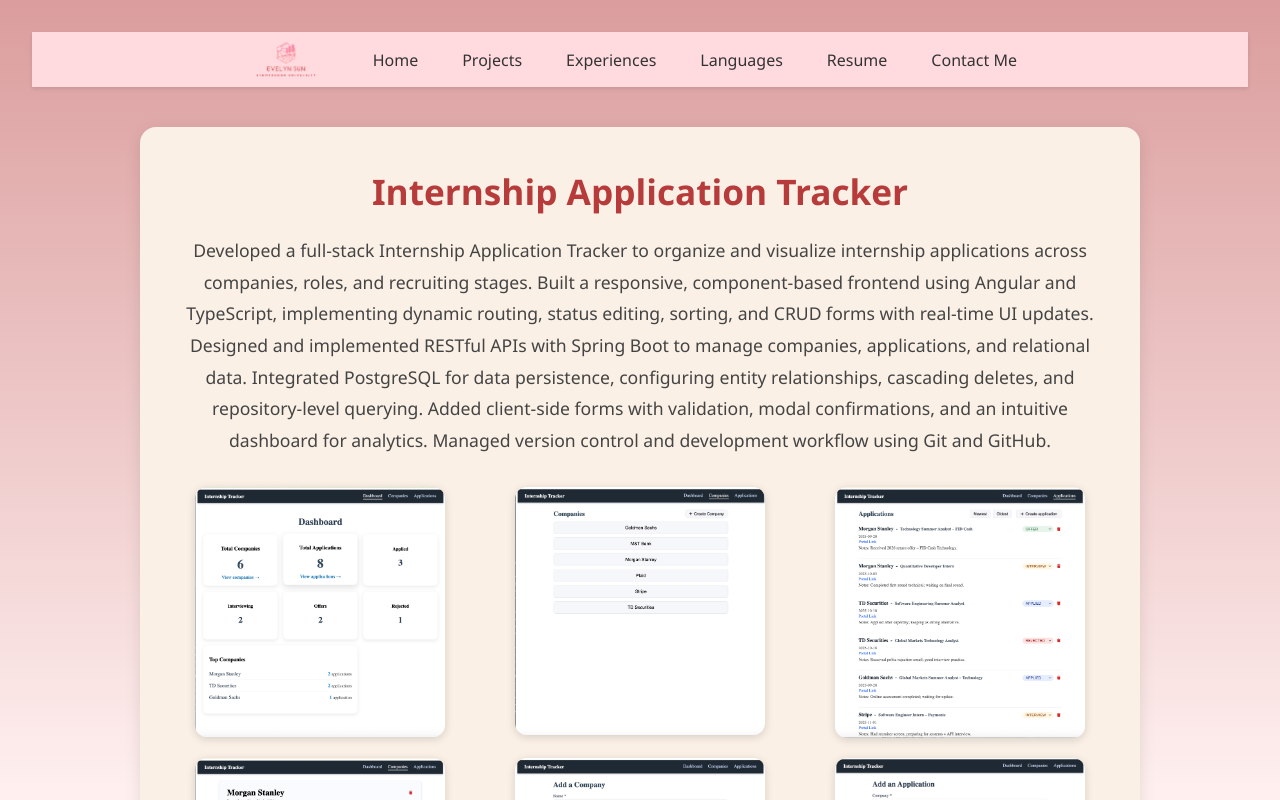
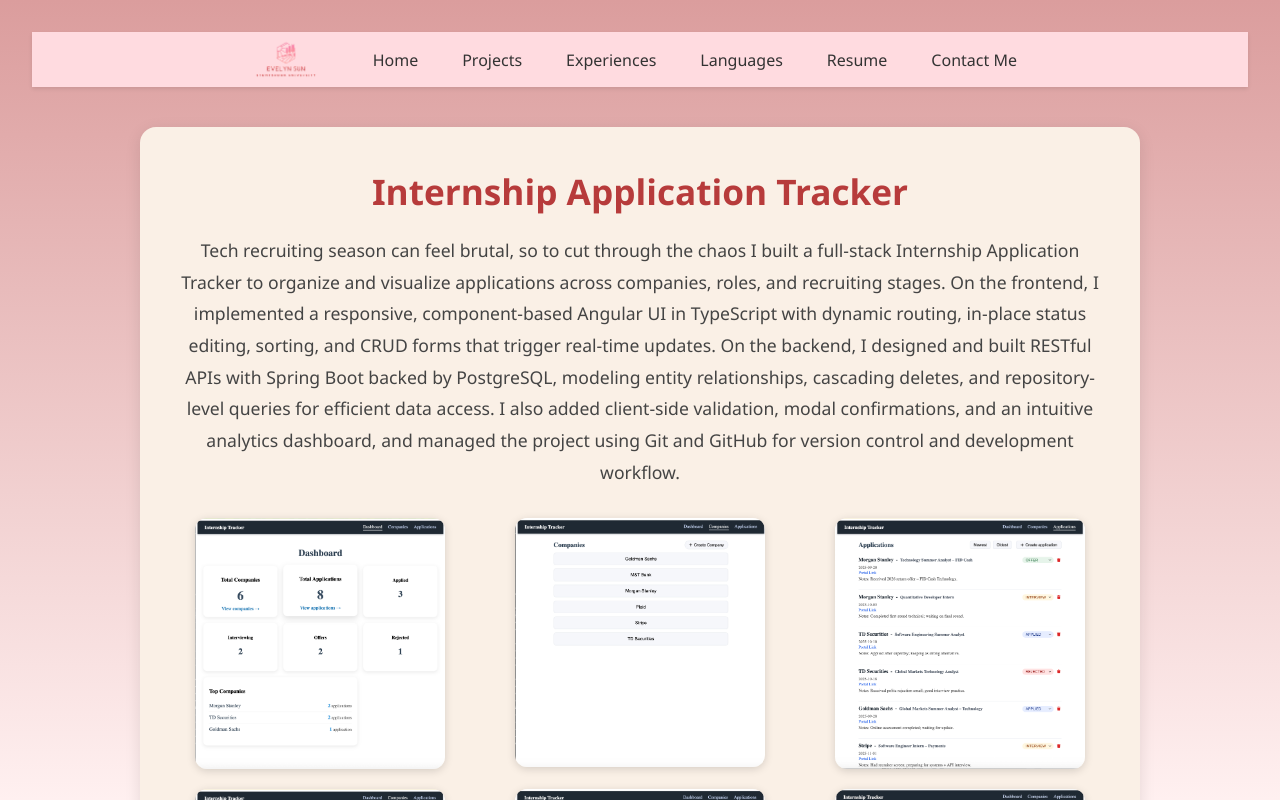
Before and after one commit to e2sun/Personal_Website, a React (Vite) app: page / in a window 1280 px wide. Both pictures are taken after a click on the link "Projects". Shown: the top 800 px of the page. Built offline with nearby package versions, Linux system fonts and the light colour scheme.

Commit message:
reword project description

```diff
--- a/src/Components/Projects.jsx
+++ b/src/Components/Projects.jsx
@@ -33,13 +33,14 @@ const projectData = [
     {
         title: 'Internship Application Tracker',
         description: [
-            `Developed a full-stack Internship Application Tracker to organize and visualize internship applications across companies,
-            roles, and recruiting stages. Built a responsive, component-based frontend using Angular and TypeScript, implementing
-            dynamic routing, status editing, sorting, and CRUD forms with real-time UI updates. Designed and implemented RESTful APIs
-            with Spring Boot to manage companies, applications, and relational data. Integrated PostgreSQL for data persistence,
-            configuring entity relationships, cascading deletes, and repository-level querying. Added client-side forms with validation,
-            modal confirmations, and an intuitive dashboard for analytics. Managed version control and development workflow using Git
-            and GitHub.`
+            `Tech recruiting season can feel brutal, so to cut through the chaos I built a full-stack Internship Application
+            Tracker to organize and visualize applications across companies, roles, and recruiting stages. On the
+            frontend, I implemented a responsive, component-based Angular UI in TypeScript with dynamic routing,
+            in-place status editing, sorting, and CRUD forms that trigger real-time updates. On the backend,
+            I designed and built RESTful APIs with Spring Boot backed by PostgreSQL, modeling entity relationships,
+            cascading deletes, and repository-level queries for efficient data access. I also added client-side validation,
+            modal confirmations, and an intuitive analytics dashboard, and managed the project using Git and GitHub for version control
+            and development workflow.`
         ],
         images: [myPic16, myPic17, myPic18, myPic19, myPic20, myPic21],
         github: 'https://github.com/e2sun/intership-application-tracker-frontend',
@@ -65,7 +66,7 @@ const projectData = [
     {
         title: 'Phreddit (Phony Reddit)',
         description: [
-            `Developed Phreddit, a full-stack Reddit-inspired web application supporting user registration and authentication,
+            `Co-developed Phreddit, a full-stack Reddit-inspired web application supporting user registration and authentication,
             community creation, post submission, and threaded commenting through a responsive, component-based UI. Architected and
             implemented the frontend using React, with client-side routing and reusable components to ensure a dynamic experience.
             Designed and built RESTful APIs with Node.js and Express to manage authentication, CRUD operations, and relationships
```
Also changed, not shown: 2 other files (tests, documents, lock files or other folders).
